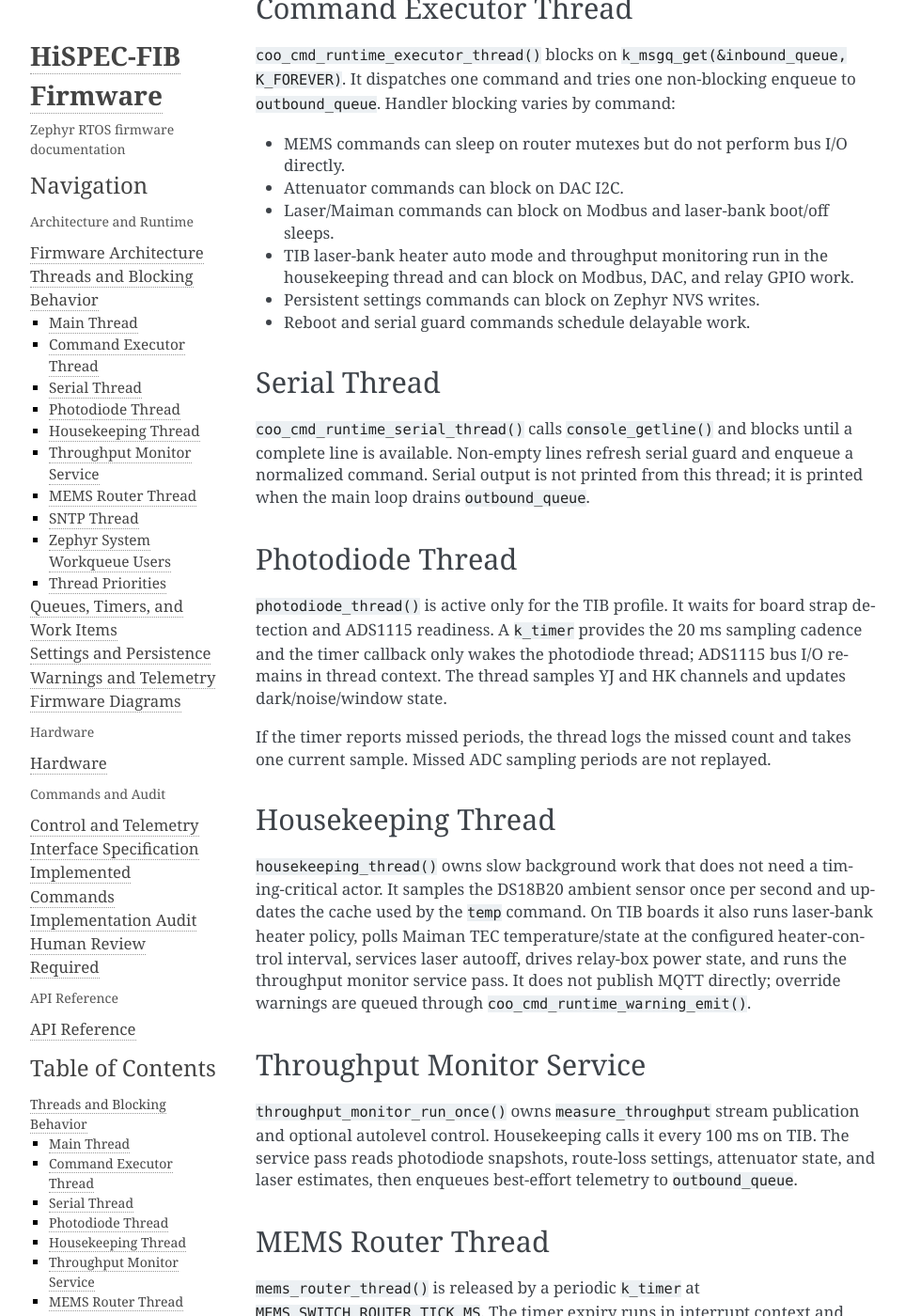
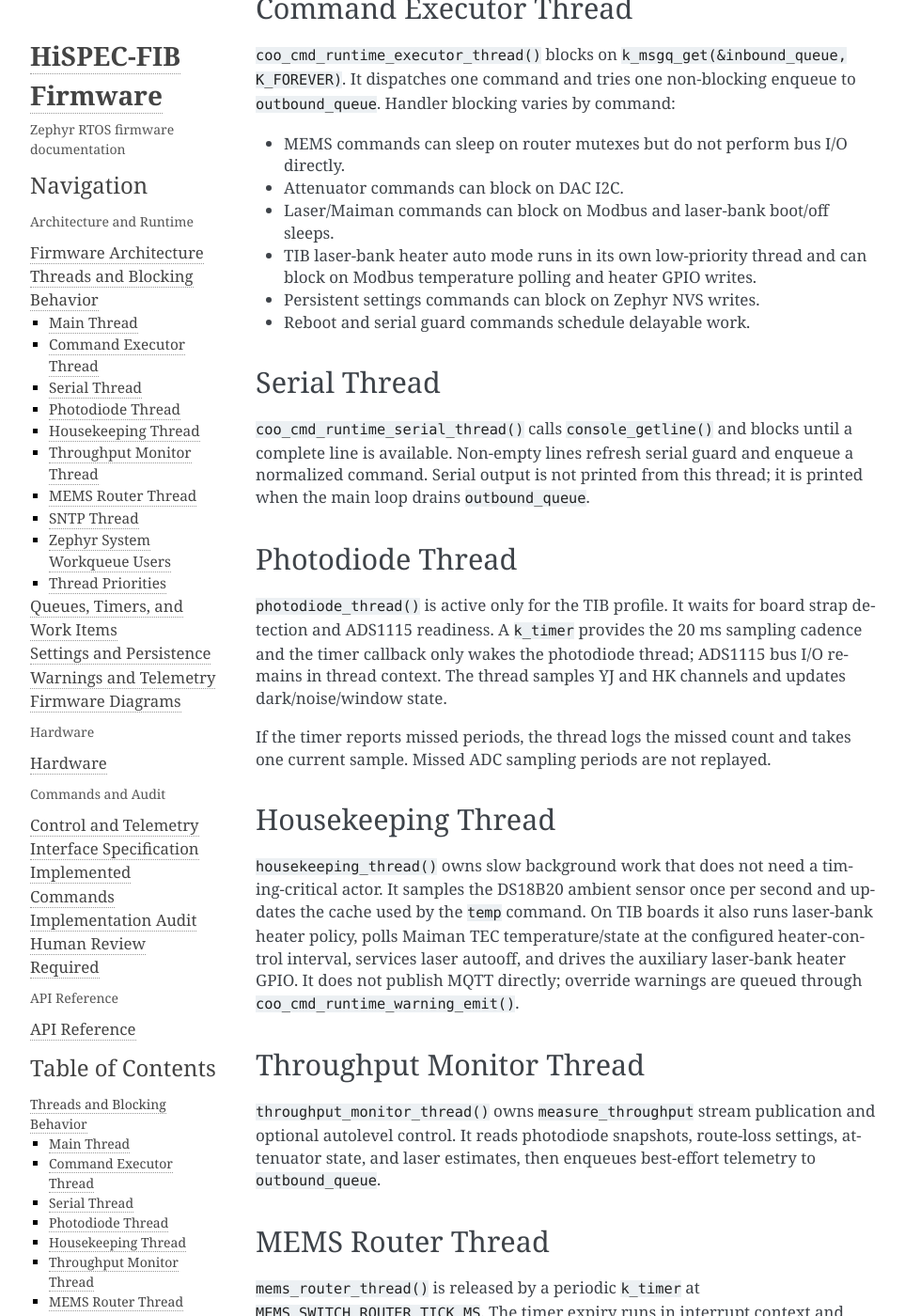
Before and after one commit to COO-Utilities/hispec-tib, a Sphinx documentation site: the page built from doc/threads.md, in a window 1280 px wide and 1400 px high, scrolled down 457 px. Shown: the whole window at 94% size, without its empty margins (148-1111 px from the left). Built offline with Sphinx 7.4.7, drawn with Linux system fonts in a browser that asks for light colours; some of the changed text lies outside the part shown.

Commit message:
Revert throughput housekeeping service

```diff
--- a/doc/threads.md
+++ b/doc/threads.md
@@ -22,8 +22,8 @@
 - MEMS commands can sleep on router mutexes but do not perform bus I/O directly.
 - Attenuator commands can block on DAC I2C.
 - Laser/Maiman commands can block on Modbus and laser-bank boot/off sleeps.
-- TIB laser-bank heater auto mode and throughput monitoring run in the
-  housekeeping thread and can block on Modbus, DAC, and relay GPIO work.
+- TIB laser-bank heater auto mode runs in its own low-priority thread and can
+  block on Modbus temperature polling and heater GPIO writes.
 - Persistent settings commands can block on Zephyr NVS writes.
 - Reboot and serial guard commands schedule delayable work.
 
@@ -51,16 +51,16 @@
 timing-critical actor. It samples the DS18B20 ambient sensor once per second
 and updates the cache used by the `temp` command. On TIB boards it also runs
 laser-bank heater policy, polls Maiman TEC temperature/state at the configured
-heater-control interval, services laser autooff, drives relay-box power state,
-and runs the throughput monitor service pass. It does not publish MQTT directly;
-override warnings are queued through `coo_cmd_runtime_warning_emit()`.
+heater-control interval, services laser autooff, and drives the auxiliary
+laser-bank heater GPIO. It does not publish MQTT directly; override warnings
+are queued through `coo_cmd_runtime_warning_emit()`.
 
-## Throughput Monitor Service
+## Throughput Monitor Thread
 
-`throughput_monitor_run_once()` owns `measure_throughput` stream publication
-and optional autolevel control. Housekeeping calls it every 100 ms on TIB. The
-service pass reads photodiode snapshots, route-loss settings, attenuator state,
-and laser estimates, then enqueues best-effort telemetry to `outbound_queue`.
+`throughput_monitor_thread()` owns `measure_throughput` stream publication and
+optional autolevel control. It reads photodiode snapshots, route-loss settings,
+attenuator state, and laser estimates, then enqueues best-effort telemetry to
+`outbound_queue`.
 
 ## MEMS Router Thread
 
@@ -102,6 +102,7 @@
 - Housekeeping thread: 5.
 - Command executor: 6.
 - Serial thread: 6.
+- Throughput monitor thread: 7.
 - SNTP thread: 10.
 
 Lower numeric values are higher priority in Zephyr preemptive priorities. The
```
Also changed, not shown: doc/architecture.md (+3 -3 lines), doc/diagrams.md (+4 -4 lines), doc/implemented_commands.md (+1 -2 lines), doc/warnings_and_telemetry.md (+2 -3 lines), 4 other files.
